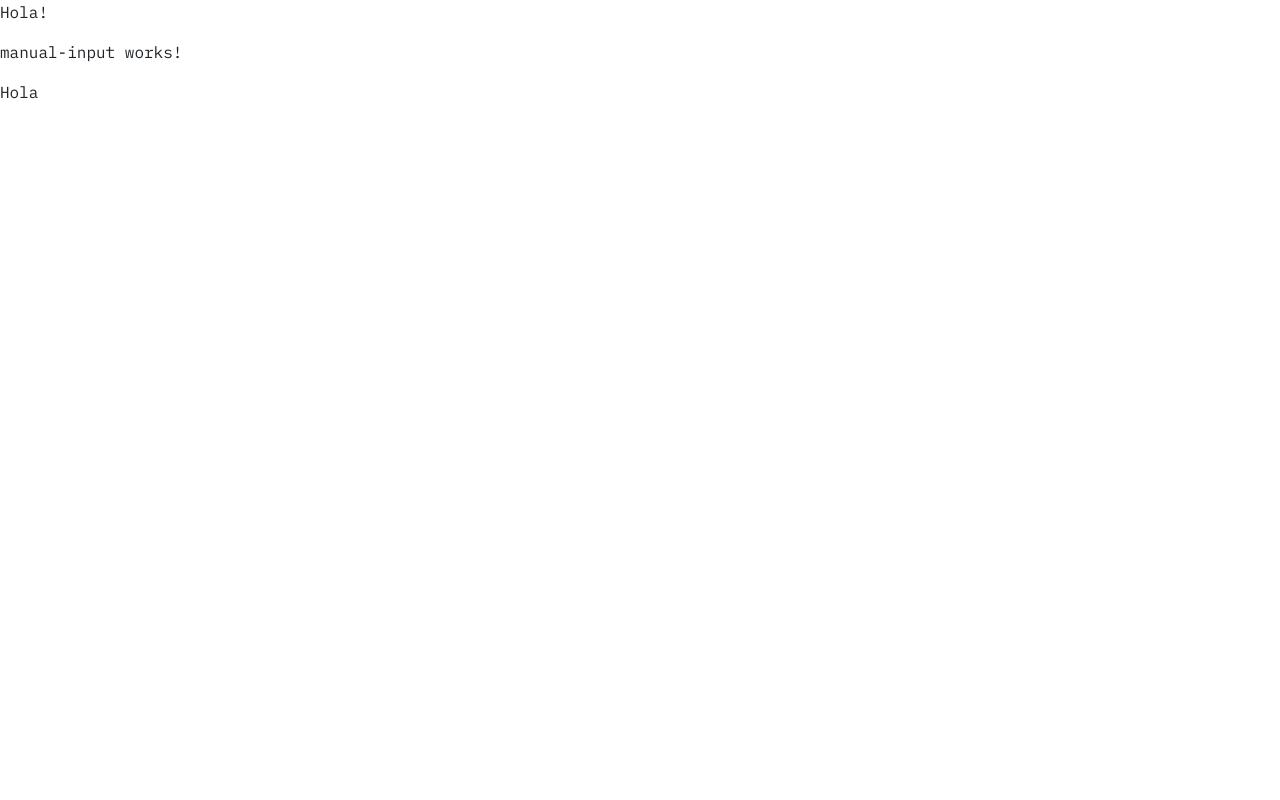
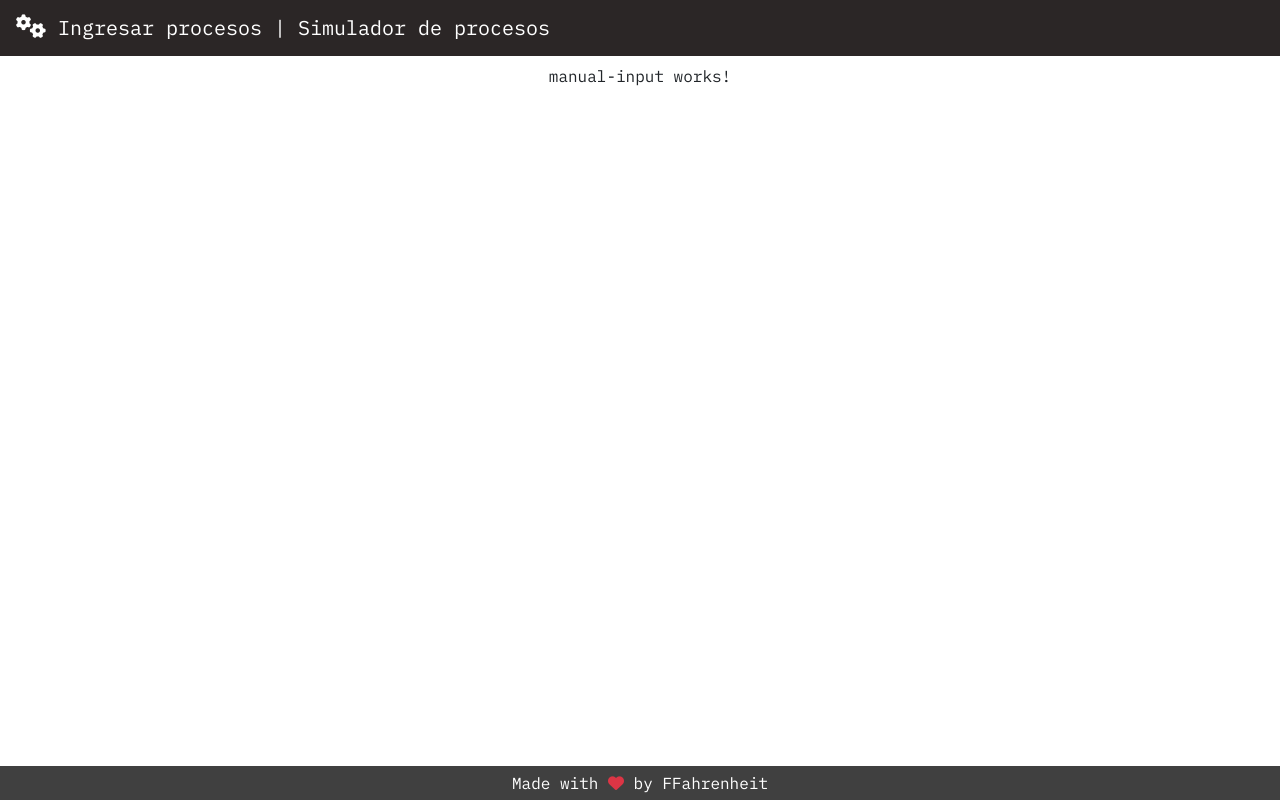
Before and after one commit to TeckAlberto/simulador-procesos, an Angular app: page /input in a window 1280 px wide. Built offline with nearby package versions, Linux system fonts and the light colour scheme.

Commit message:
Added styles

```diff
--- a/src/app/layout/layout.component.html
+++ b/src/app/layout/layout.component.html
@@ -1,5 +1,24 @@
-<p>Hola!</p>
-<router-outlet></router-outlet>
-<p>
-    Hola
-</p>
+<nav class="navbar navbar-dark page-nav px-3">
+    <a class="navbar-brand page-nav-content" routerLink="/">
+        <i class="fas fa-cogs page-icon"></i>
+        {{ appTitle }}
+    </a>
+</nav>
+<div class="container-fluid text-center">
+    <div class="m-2">
+        <router-outlet></router-outlet>
+    </div>
+</div>
+
+<div>
+    <div style="height: 30px;"></div>
+    <footer class="footer page-footer">
+        <div class="container text-center">
+            <span>
+                Made with
+                <i class="fas fa-heart text-danger"></i>
+                by FFahrenheit
+            </span>
+        </div>
+    </footer>
+</div>
--- a/src/app/layout/layout.component.scss
+++ b/src/app/layout/layout.component.scss
@@ -0,0 +1,30 @@
+.page-footer{
+    position: fixed;
+    left: 0;
+    bottom: 0;
+    width: 100%;
+    padding-top: 5px;
+    max-height: 40px !important;
+    padding-bottom: 5px;
+    background-color: rgb(64, 64, 64);
+    color: white;
+    text-align: center;
+    align-content: center;
+}
+
+.page-nav{
+    background-color: rgb(43, 38, 38);
+}
+
+.page-nav-content{
+    transition: 0.3s;
+}
+
+.page-nav-content:hover{
+    filter: opacity(60%);
+    transition: 0.3s;
+}
+
+.page-icon{
+    font-size: 24px;
+}
--- a/src/app/layout/layout.component.ts
+++ b/src/app/layout/layout.component.ts
@@ -1,4 +1,5 @@
 import { Component, OnInit } from '@angular/core';
+import { Title } from '@angular/platform-browser';
 
 @Component({
   selector: 'app-layout',
@@ -7,9 +8,12 @@ import { Component, OnInit } from '@angular/core';
 })
 export class LayoutComponent implements OnInit {
 
-  constructor() { }
+  public appTitle : string = '';
+
+  constructor(private titleService : Title) { }
 
   ngOnInit(): void {
+    this.appTitle = this.titleService.getTitle();
   }
 
 }
--- a/src/index.html
+++ b/src/index.html
@@ -7,7 +7,7 @@
         <meta name="viewport" content="width=device-width, initial-scale=1.0">
         <meta http-equiv="X-UA-Compatible" content="IE=edge">
         <!-- Title -->
-        <link rel="icon" type="image/x-icon" href="assets/icon.png">
+        <link rel="icon" type="image/x-icon" href="assets/chip.webp">
         <title>
           Simulador de procesos 💾
         </title>
```
Also changed, not shown: src/assets/chip.webp (added), src/assets/cpu.png (added).
